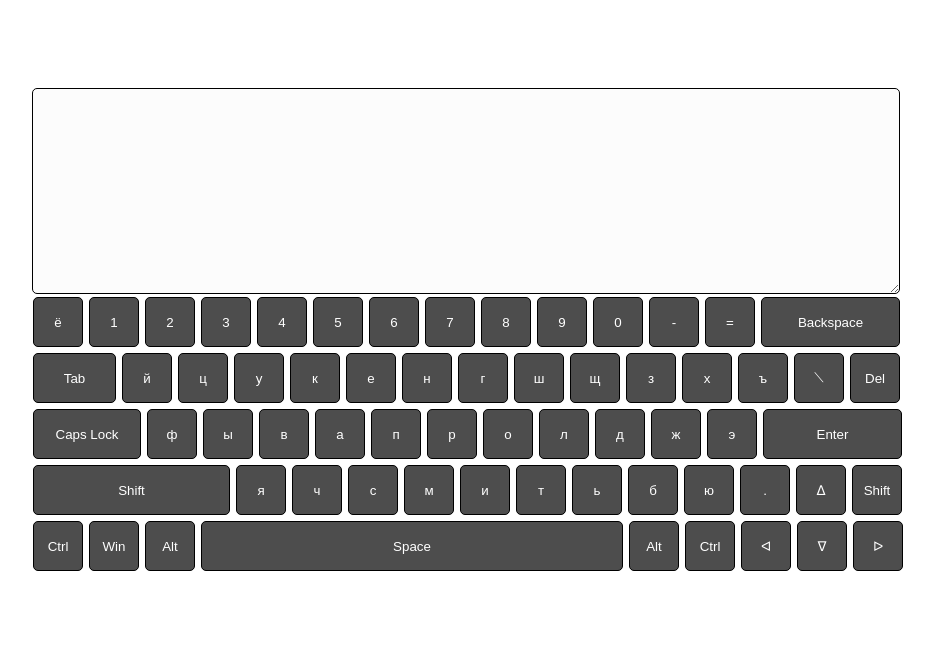
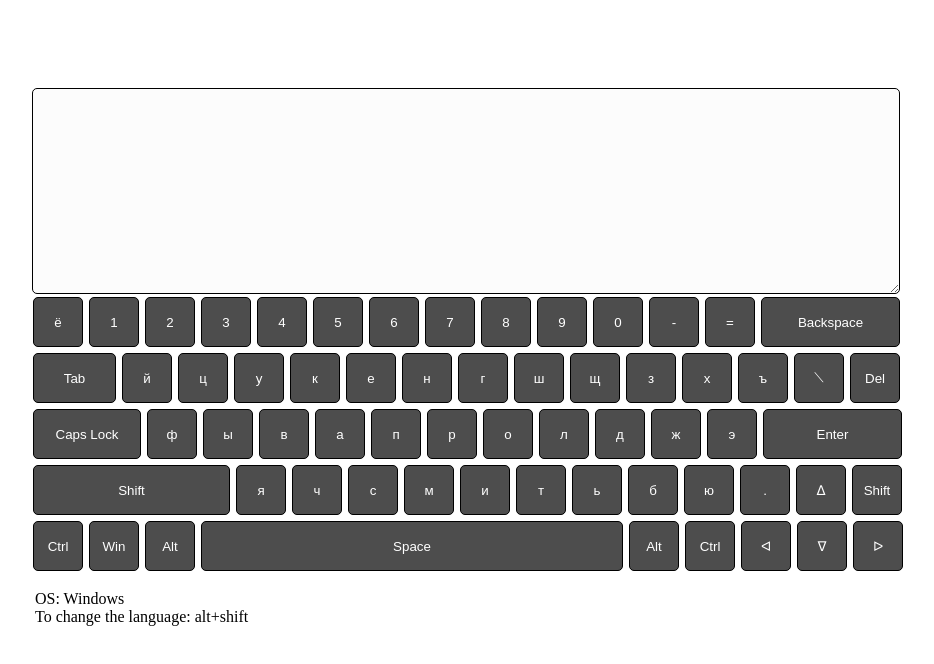
Before and after one commit to chuvak393/virtual-keyboard, a website: page index.html in a window 1280 px wide. Shown: the whole page, without its empty margins (174-1108 px from the left). Drawn offline with Linux system fonts and the light colour scheme.

Commit message:
add descripion

```diff
--- a/script.js
+++ b/script.js
@@ -415,8 +415,15 @@ function DocumentWrite() {
   const TextArea = document.createElement('textarea');
   TextArea.className = 'Textarea';
   Wrapper.prepend(TextArea);
+  const Description = document.createElement('div');
+  Description.className = 'Description';
+  Wrapper.append(Description);
+  const DescriptionText = document.createElement('p');
+  DescriptionText.innerHTML = 'OS: Windows <br> To change the language: alt+shift';
+  Description.append(DescriptionText);
 }
-// npx eslint script.js
+
+
 DocumentWrite();
 KeyBoardWrite();
 window.addEventListener('keydown', KeyDown);
--- a/style.css
+++ b/style.css
@@ -5,6 +5,10 @@ html {
     display: flex;
     justify-content: center;
     flex-wrap: wrap;
+}
+.Description {
+    min-width: 862px;
+    order: 2;
 }
 .Textarea {
     margin-top: 10vh;
```
Also changed, not shown: 1 other file.
